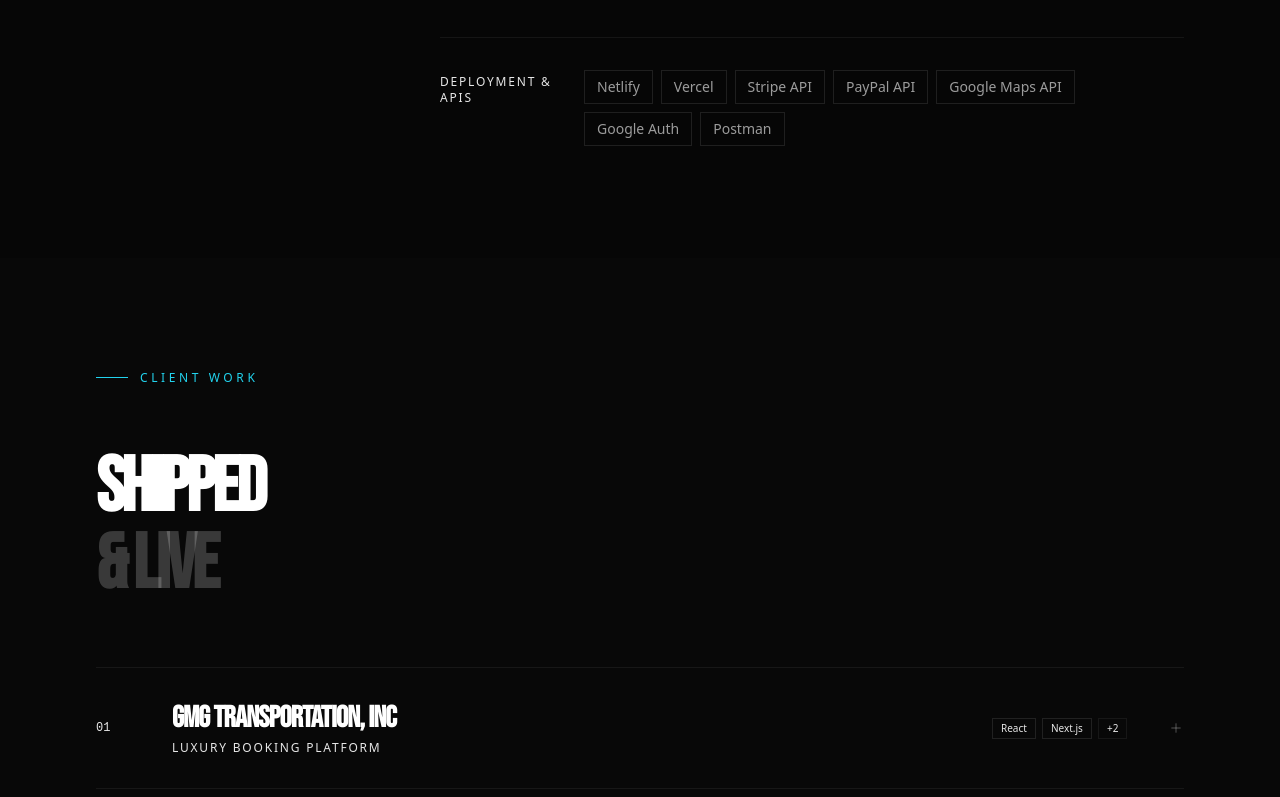
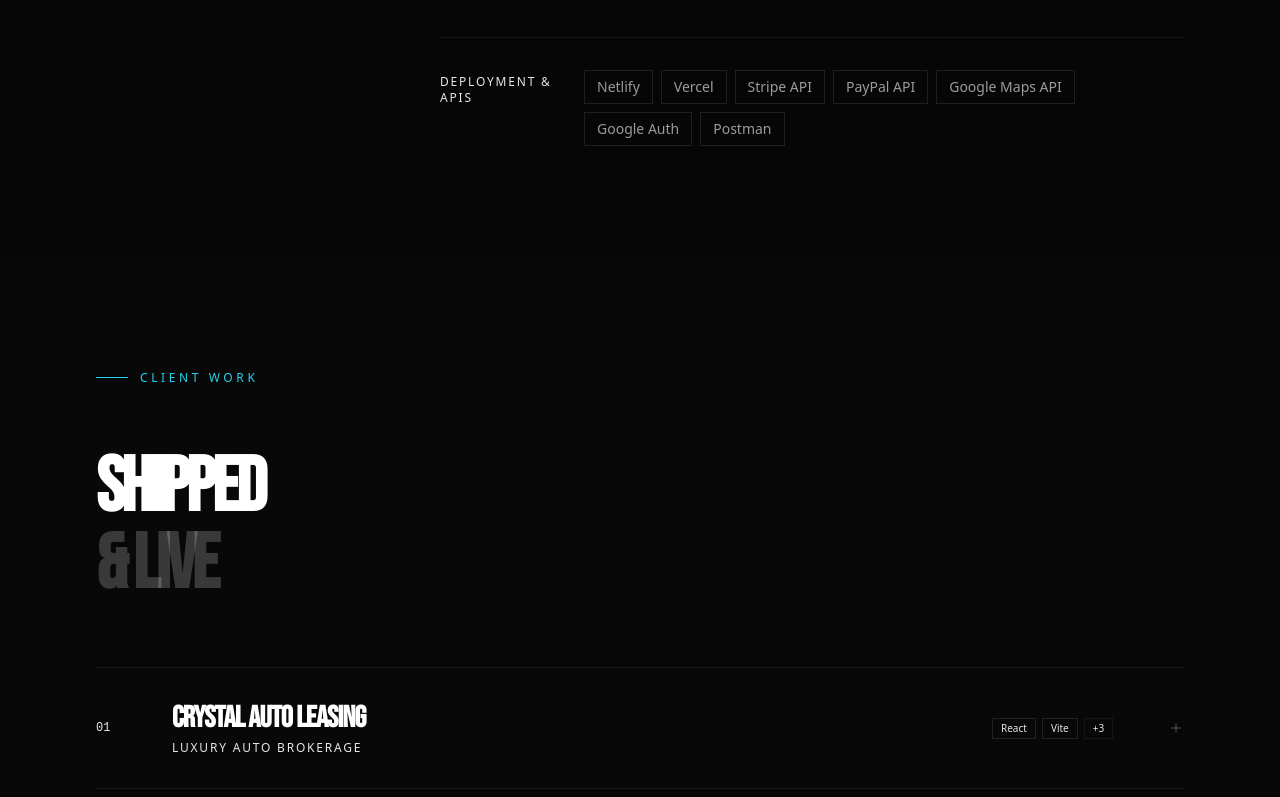
Before and after one commit to gevoglanyan/Gevoglanyan, a React (Create React App) app: page / in a window 1280 px wide. Shown: the part 2632-3429 px from the top of the page. Built offline with nearby package versions, Linux system fonts and the light colour scheme; the HTML template or start-up script is replaced by a standard one.

Commit message:
Added Client Work

```diff
--- a/src/components/ClientWork.js
+++ b/src/components/ClientWork.js
@@ -2,8 +2,25 @@ import React, { useState } from "react";
 
 const clientProjects = [
   {
+    name: "Crystal Auto Leasing",
+    index: "01",
+    tag: "Luxury Auto Brokerage",
+    description:
+      "A auto leasing platform built for a family-owned luxury broker in Los Angeles, offering a seamless experience for browsing inventory, submitting credit applications, and connecting with lease advisors.",
+    tools: ["React", "Vite", "Supabase", "CryptoJS", "Vercel"],
+    features: [
+      "Live inventory management with image uploads and drag-to-reorder",
+      "AES-encrypted credit applications with electronic signature and consent",
+      "Supabase database with Row Level Security for protected customer data",
+      "Black and gold premium design with full mobile responsiveness",
+      "Admin dashboard with client management, contact submissions, and inventory control",
+      "Google Maps embed, brand showcase, and real-time featured lease listings",
+    ],
+    link: { text: "Visit Website", href: "https://broker-pearl.vercel.app/" },
+  },
+  {
     name: "GMG Transportation, Inc",
-    index: "01",
+    index: "02",
     tag: "Luxury Booking Platform",
     description:
       "A luxury vehicle booking platform built for a private transportation company, offering a seamless booking experience with real-time routing and pricing.",
@@ -19,7 +36,7 @@ const clientProjects = [
   },
   {
     name: "iAqua Aquatics",
-    index: "02",
+    index: "03",
     tag: "E-Commerce Store",
     description:
       "An online store designed for aquarium enthusiasts, featuring a clean, modern shopping experience with PayPal integration.",
@@ -35,7 +52,7 @@ const clientProjects = [
   },
   {
     name: "Fiori Finti Cupcakes",
-    index: "03",
+    index: "04",
     tag: "E-Commerce Store",
     description:
       "An elegant e-commerce platform for premium artificial flowers and floral arrangements with Stripe payment processing.",
@@ -51,7 +68,7 @@ const clientProjects = [
   },
   {
     name: "TCPFast",
-    index: "04",
+    index: "05",
     tag: "Permit Filing Service",
     description:
       "A conversion-optimized landing site for a California TCP permit filing service, guiding transportation operators through the full CPUC application process across four state agencies.",
@@ -78,7 +95,7 @@ const clientProjects = [
   },
   {
     name: "Techmetrica",
-    index: "05",
+    index: "06",
     tag: "Research Platform",
     description:
       "A psychology-driven web platform exploring decision-making and personality through interactive games, with full admin analytics.",
--- a/src/components/Landing.js
+++ b/src/components/Landing.js
@@ -129,6 +129,7 @@ const Landing = () => {
 
           <div className="flex flex-wrap gap-6 items-center">
             {[
+              { label: "Crystal Auto Leasing", href: "https://broker-pearl.vercel.app/" },
               { label: "iAqua Aquatics", href: "https://iaquaaquatics.com" },
               { label: "GMG Transportation, Inc", href: "https://gmgtransportation.com" },
               { label: "Fiori Finti Cupcakes", href: "https://fiori-finti.vercel.app/" },
```
